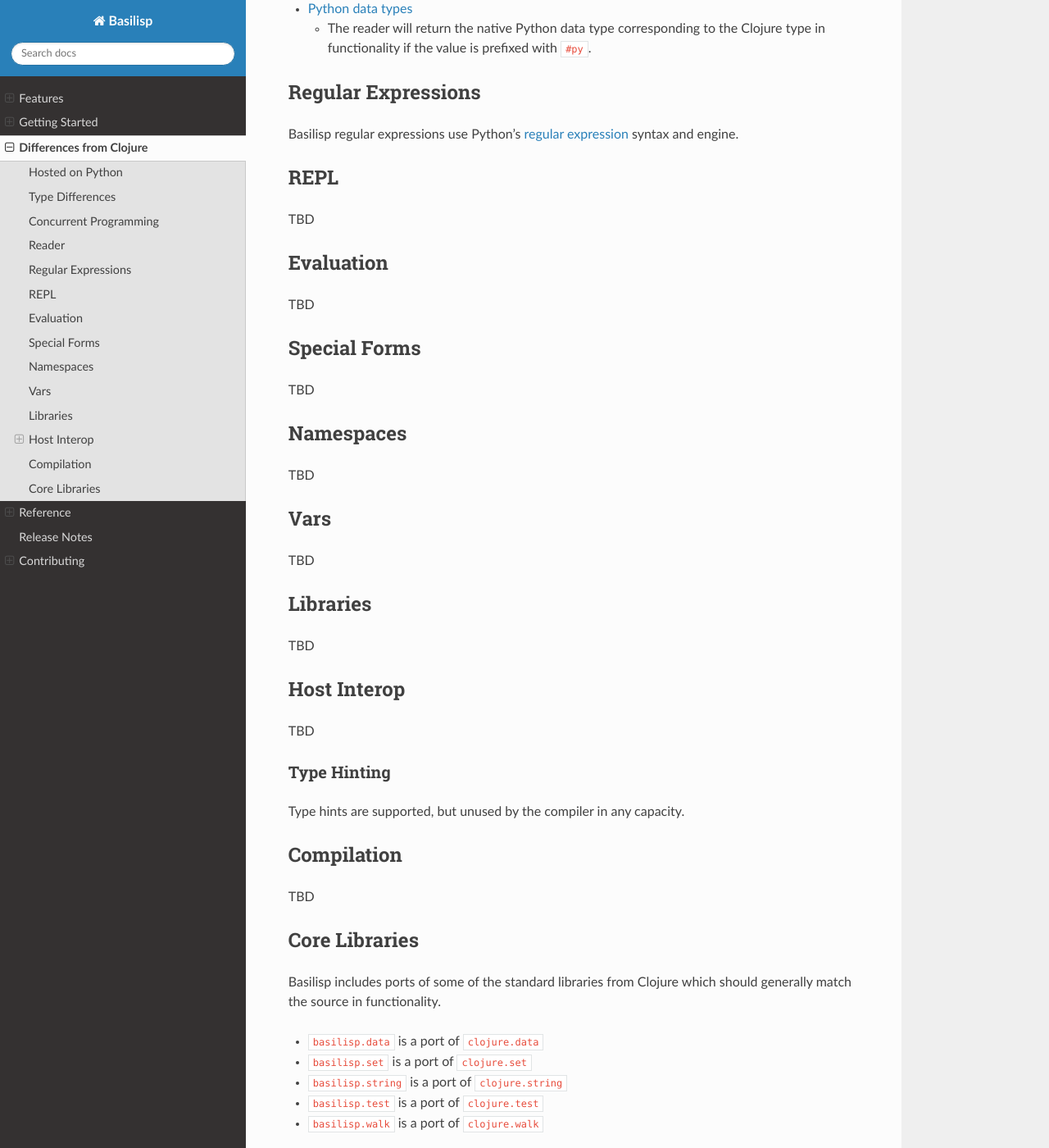
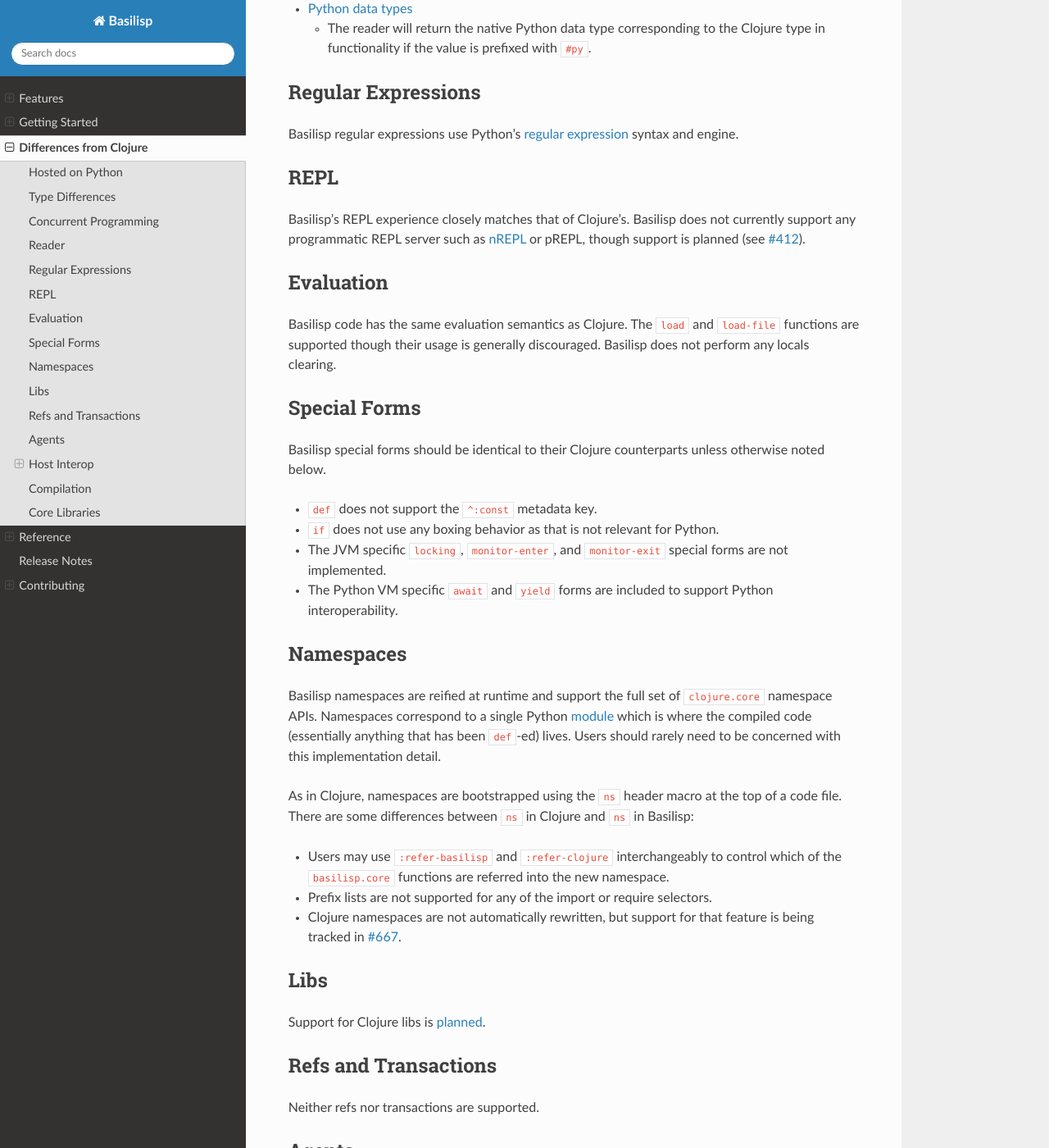
Before and after one commit to basilisp-lang/basilisp, a Sphinx documentation site: the page built from docs/differencesfromclojure.rst, in a window 1280 px wide and 1400 px high, scrolled down 1689 px. Shown: the whole window at 82% size. Built offline with Sphinx 7.4.7 and the Read the Docs theme 2.0.0, drawn with Linux system fonts in a browser that asks for light colours; cross-references to code outside the pages are shown as plain code; some of the changed text lies outside the part shown.

Commit message:
Add differences from Clojure documentation (#669)
* Add differences from Clojure documentation

* Changelog

```diff
--- a/docs/differencesfromclojure.rst
+++ b/docs/differencesfromclojure.rst
@@ -87,64 +87,103 @@
 REPL
 ----
 
-TBD
+Basilisp's REPL experience closely matches that of Clojure's.
+Basilisp does not currently support any programmatic REPL server such as `nREPL <https://nrepl.org/nrepl/index.html>`_ or pREPL, though support is planned (see `#412 <https://github.com/basilisp-lang/basilisp/issues/412>`_).
 
 .. _evaluation_differences:
 
 Evaluation
 ----------
 
-TBD
+Basilisp code has the same evaluation semantics as Clojure.
+The :lpy:fn:`load` and :lpy:fn:`load-file` functions are supported though their usage is generally discouraged.
+Basilisp does not perform any locals clearing.
 
 .. _special_form_differences:
 
 Special Forms
 -------------
 
-TBD
+Basilisp special forms should be identical to their Clojure counterparts unless otherwise noted below.
+
+* :lpy:form:`def` does not support the ``^:const`` metadata key.
+* :lpy:form:`if` does not use any boxing behavior as that is not relevant for Python.
+* The JVM specific ``locking``\, ``monitor-enter``\, and ``monitor-exit`` special forms are not implemented.
+* The Python VM specific :lpy:form:`await` and :lpy:form:`yield` forms are included to support Python interoperability.
 
 .. _namespace_differences:
 
 Namespaces
 ----------
 
-TBD
+Basilisp namespaces are reified at runtime and support the full set of ``clojure.core`` namespace APIs.
+Namespaces correspond to a single Python `module <https://docs.python.org/3/library/sys.html#sys.modules>`_ which is where the compiled code (essentially anything that has been :lpy:form:`def`\-ed) lives.
+Users should rarely need to be concerned with this implementation detail.
 
+As in Clojure, namespaces are bootstrapped using the :lpy:fn:`ns` header macro at the top of a code file.
+There are some differences between ``ns`` in Clojure and ``ns`` in Basilisp:
 
-.. _var_differences:
+* Users may use ``:refer-basilisp`` and ``:refer-clojure`` interchangeably to control which of the :lpy:ns:`basilisp.core` functions are referred into the new namespace.
+* Prefix lists are not supported for any of the import or require selectors.
+* Clojure namespaces are not automatically rewritten, but support for that feature is being tracked in `#667 <https://github.com/basilisp-lang/basilisp/issues/667>`_.
 
-Vars
+.. _lib_differences:
+
+Libs
 ----
 
-TBD
+Support for Clojure libs is `planned <https://github.com/basilisp-lang/basilisp/issues/668>`_\.
 
-.. _library_differences:
+.. _refs_and_transactions_differences:
 
-Libraries
----------
+Refs and Transactions
+---------------------
 
-TBD
+Neither refs nor transactions are supported.
+
+.. _agents_differences:
+
+Agents
+------
+
+Agents are not currently supported. Support is tracked in `#413 <https://github.com/basilisp-lang/basilisp/issues/413>`_.
 
 .. _host_interop_differences:
 
 Host Interop
 ------------
 
-TBD
+Host interoperability features generally match those of Clojure.
+
+* :lpy:fn:`new` is a macro for Clojure compatibility, as the ``new`` keyword is not required for constructing new objects in Python.
+* `Python builtins <https://docs.python.org/3/library/functions.html>`_ are available under the special namespace ``py`` (as ``py/abs``, for instance) without requiring an import.
+
+.. seealso::
+
+   :ref:`python_interop`
 
 .. _type_hinting_differences:
 
 Type Hinting
 ^^^^^^^^^^^^
 
-Type hints are supported, but unused by the compiler in any capacity.
+Type hints may be applied anywhere they are supported in Clojure, but the compiler does not currently use them.
+Support for attaching type hints to the Python AST is tracked in `#354 <https://github.com/basilisp-lang/basilisp/issues/354>`_\.
+There is no need for type hints anywhere in Basilisp right now, however.
 
 .. _compilation_differences:
 
 Compilation
 -----------
 
-TBD
+Basilisp's compilation is intended to work more like Clojure's than ClojureScript's, in the sense that code is meant to be JIT compiled from Lisp code into Python code at runtime.
+Basilisp compiles namespaces into modules one form at a time, which brings along all of the attendant benefits (macros can be defined and immediately used) and drawbacks (being unable to optimize code across the entire namespace).
+``gen-class`` is not required or implemented in Basilisp, but :lpy:fn:`gen-interface` is.
+Users may still create dynamic classes using Python's ``type`` builtin, just as they could do in Python code.
+
+.. seealso::
+
+   :ref:`compiler`
 
 .. _core_libraries_differences:
 
```
Also changed, not shown: CHANGELOG.md (+1 -1 lines).
